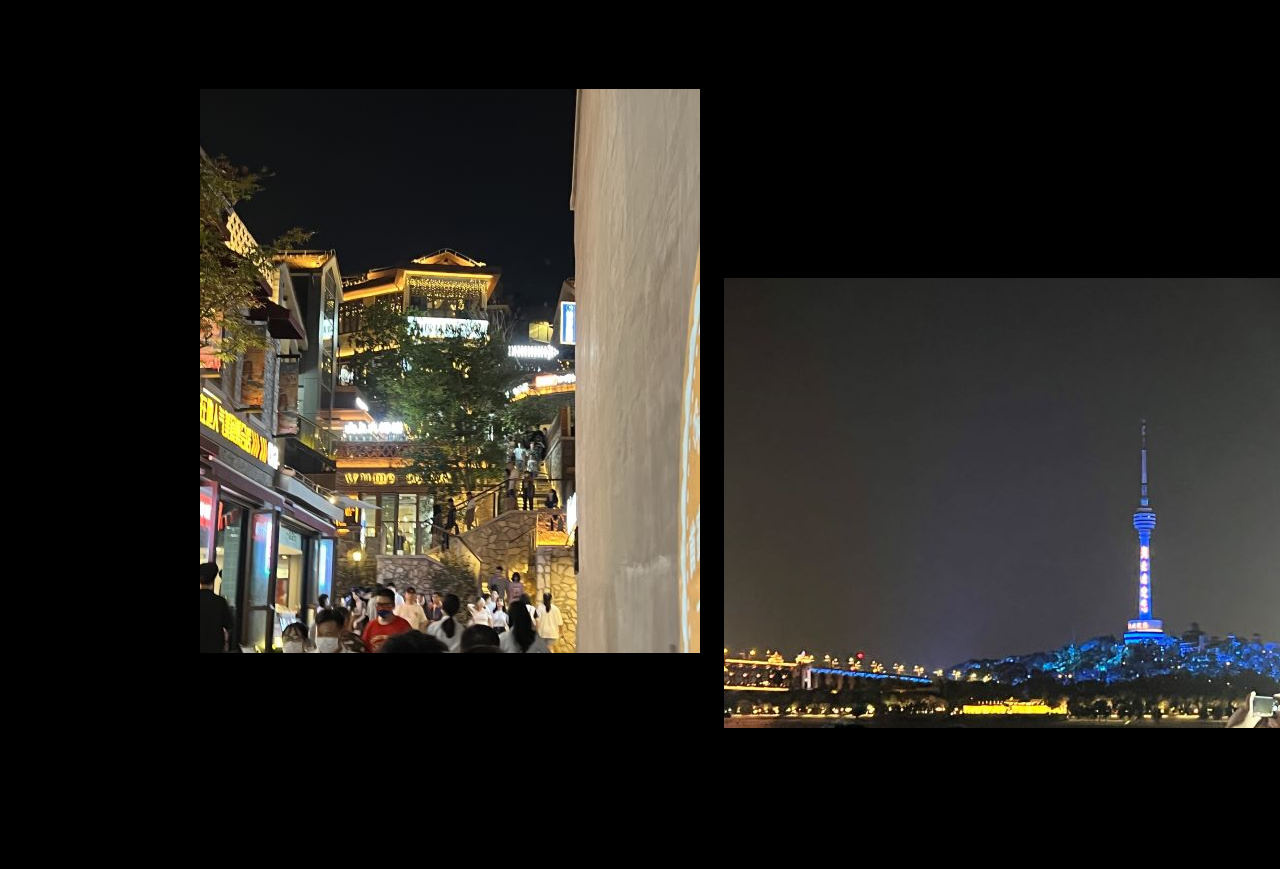
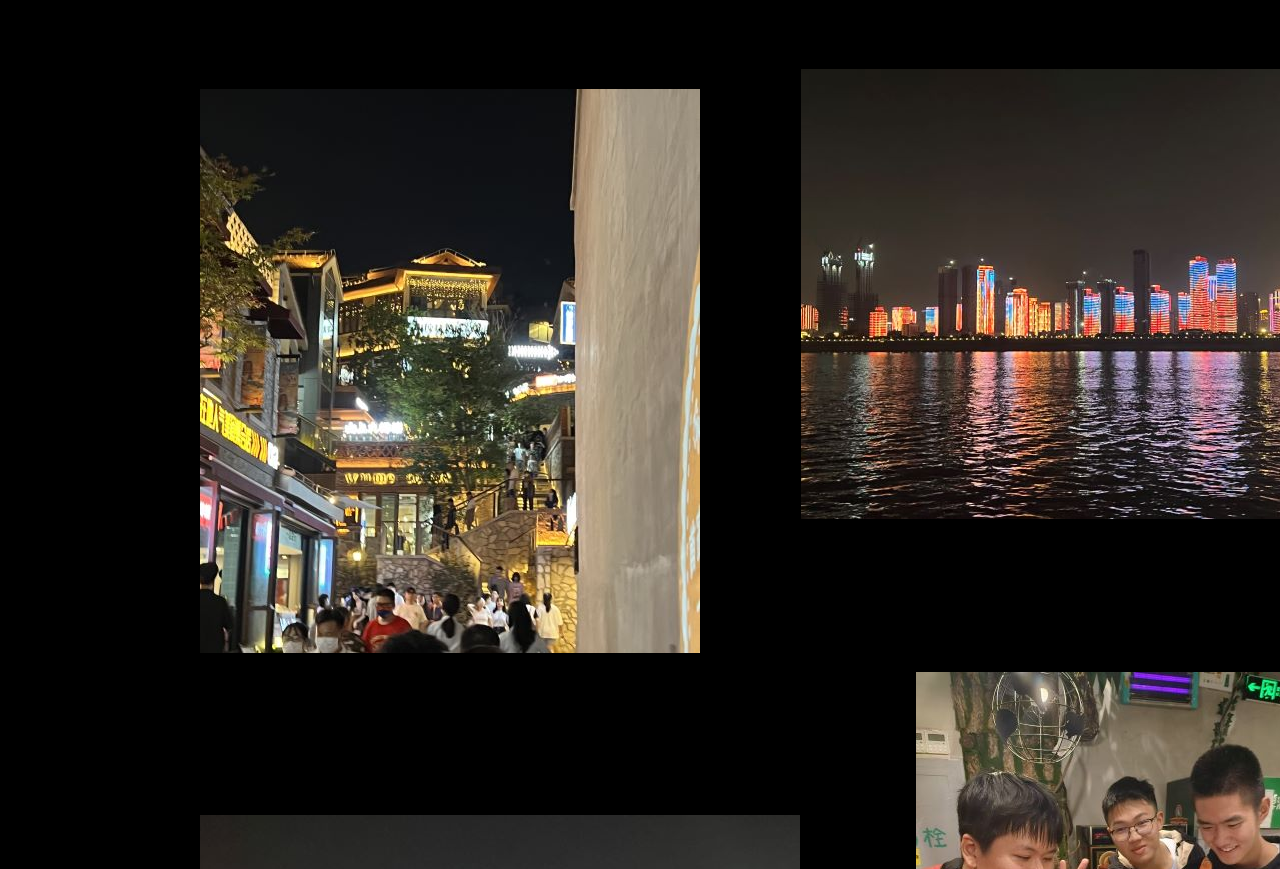
Before and after one commit to peilin9990/peilin9990.github.io, a plain HTML site: page index.html in a window 1280 px wide. Shown: the part 4013-4882 px from the top of the page. Drawn offline with Linux system fonts and the light colour scheme.

Commit message:
Update index.html

```diff
--- a/index.html
+++ b/index.html
@@ -655,7 +655,7 @@ html{overflow-x: hidden;}
 <img class="no3" src="../新建文件夹/6C369816BE33F4F6796E5635E6B21F2D.jpg">
 <img class="no4" src="../新建文件夹/235A7FE605DC87CF086A5D968FBFDAAC.jpg">
 <img class="no5" src="../新建文件夹/D467E97AA51F8B36E889D7ADE30B146B.jpg">
-<img class="no6" src="..新建文件夹/3257C25EF92A19FF16F8C8254996A1B7.jpg">
+<img class="no6" src="../新建文件夹/3257C25EF92A19FF16F8C8254996A1B7.jpg">
 <img class="no7" src="../新建文件夹/6B483D9D8045C3D72AA29F7DEB6F40FE.jpg">
 <img class="no8" src="../新建文件夹/9311A2888F41E27730A1BD0D583C4024.jpg">
 <p id="theend">
```
